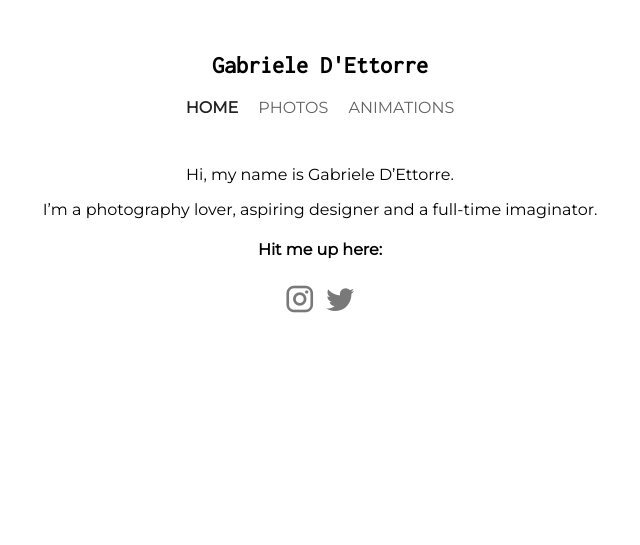
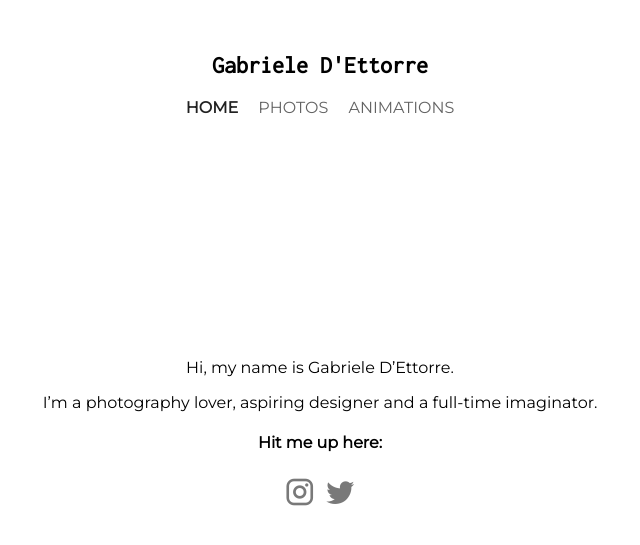
Before and after one commit to gabrieledettorre/gabrieledettorre.github.io, a Jekyll site: the page built from index.md, in a window 1280 px wide. Shown: the top 545 px of the page, without its empty margins (320-960 px from the left). Built offline with Jekyll 4.4.1, drawn with Linux system fonts in a browser that asks for light colours.

Commit message:
Centered content

```diff
--- a/_layouts/home.html
+++ b/_layouts/home.html
@@ -1,7 +1,7 @@
 {% include head.html %}
 {% include toolbar.html %}
 <body>
-  <main class="content center">
+  <main class="content center mainsection">
     {{content}}
   </main>
 </body>
--- a/css/master.css
+++ b/css/master.css
@@ -65,6 +65,12 @@
   margin-bottom: 16px;
 }
 
+.mainsection {
+  position: relative;
+  top: 30%;
+  transform: translateY(-50%);
+}
+
 @media screen and (max-width: 320px)  {
   .postcard img {
     width: 128px;
```
